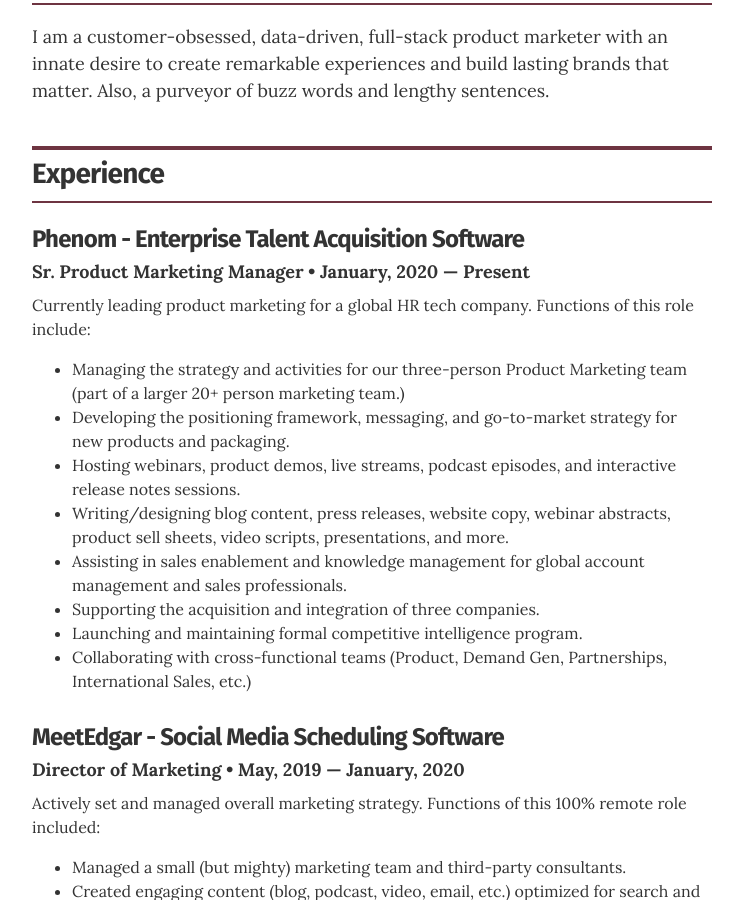
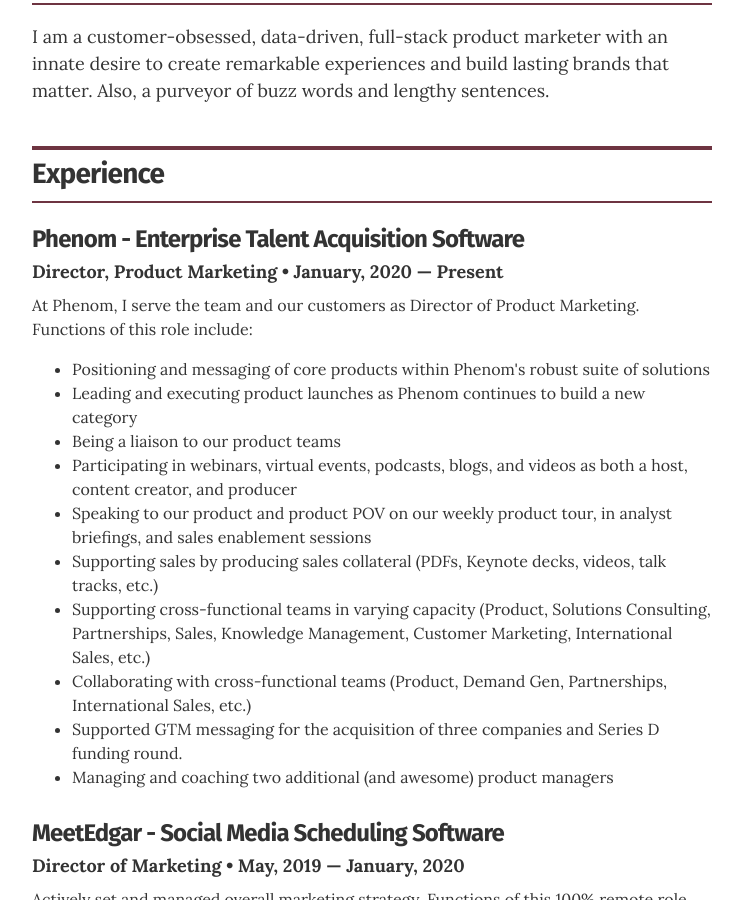
Before and after one commit to tnrt/tnrt-resume, a Jekyll site: the page built from index.html, in a window 1280 px wide and 900 px high, scrolled down 338 px. Shown: the whole window, without its empty margins (268-1011 px from the left). Built offline with Jekyll 4.4.1, drawn with Linux system fonts in a browser that asks for light colours.

Commit message:
Updated resume content

```diff
--- a/_layouts/resume.html
+++ b/_layouts/resume.html
@@ -11,7 +11,7 @@
 
         <!-- You can turn off the avatar in _config.yml by setting to false -->
         {% if site.resume_avatar == 'true' %}
-        <img src="images/tnrt_photo.png" alt="my photo" class="avatar">
+        <img src="images/new-headshot-png-500.png" alt="my photo" class="avatar">
         {% endif %}
 
         <!-- Your name is defined in the _config.yml file -->
@@ -49,17 +49,19 @@
         <!-- Duplicate these resume-item elements and edit accordingly for each job you want to add here -->
         <div class="resume-item">
           <h3 class="resume-item-title">Phenom - Enterprise Talent Acquisition Software</h3>
-          <h4 class="resume-item-details">Sr. Product Marketing Manager &bull; January, 2020 &mdash; Present</h4>
-          <p class="resume-item-copy">Currently leading product marketing for a global HR tech company. Functions of this role include:</p>
+          <h4 class="resume-item-details">Director, Product Marketing &bull; January, 2020 &mdash; Present</h4>
+          <p class="resume-item-copy">At Phenom, I serve the team and our customers as Director of Product Marketing. Functions of this role include:</p>
           <ul class="resume-item-list">
-            <li> Managing the strategy and activities for our three-person Product Marketing team (part of a larger 20+ person marketing team.)</li>
-            <li> Developing the positioning framework, messaging, and go-to-market strategy for new products and packaging.</li>
-            <li> Hosting webinars, product demos, live streams, podcast episodes, and interactive release notes sessions.</li>
-            <li> Writing/designing blog content, press releases, website copy, webinar abstracts, product sell sheets, video scripts, presentations, and more.</li>
-            <li> Assisting in sales enablement and knowledge management for global account management and sales professionals.</li>
-            <li> Supporting the acquisition and integration of three companies.</li>
-            <li> Launching and maintaining formal competitive intelligence program.</li>
+            <li> Positioning and messaging of core products within Phenom's robust suite of solutions</li>
+            <li> Leading and executing product launches as Phenom continues to build a new category</li>
+            <li> Being a liaison to our product teams</li>
+            <li> Participating in webinars, virtual events, podcasts, blogs, and videos as both a host, content creator, and producer</li>
+            <li> Speaking to our product and product POV on our weekly product tour, in analyst briefings, and sales enablement sessions</li>
+            <li> Supporting sales by producing sales collateral (PDFs, Keynote decks, videos, talk tracks, etc.)</li>
+            <li> Supporting cross-functional teams in varying capacity (Product, Solutions Consulting, Partnerships, Sales, Knowledge Management, Customer Marketing, International Sales, etc.)</li>
             <li> Collaborating with cross-functional teams (Product, Demand Gen, Partnerships, International Sales, etc.)</li>
+            <li> Supported GTM messaging for the acquisition of three companies and Series D funding round.</li>
+            <li> Managing and coaching two additional (and awesome) product managers</li>
           </ul>
 
         </div><!-- end of resume-item -->
```
